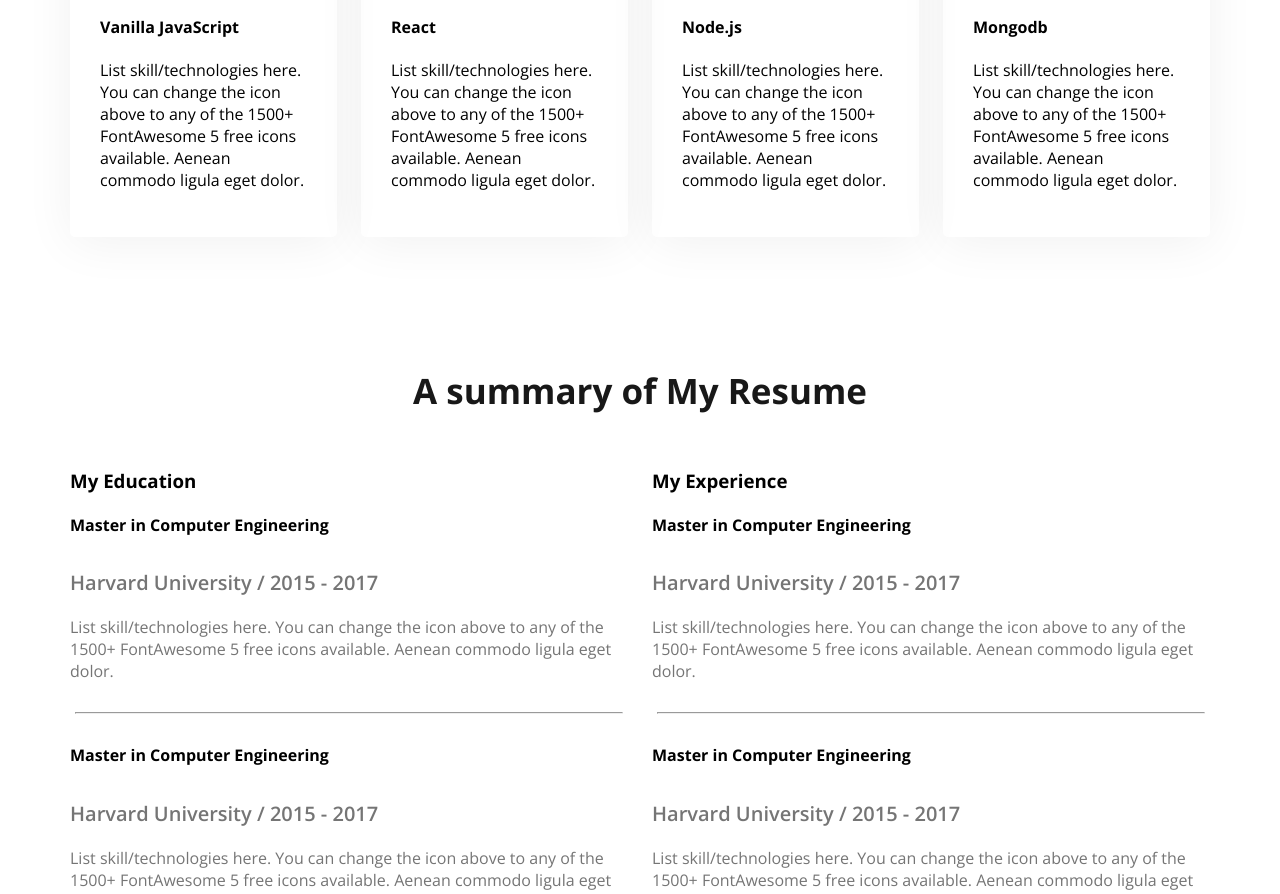
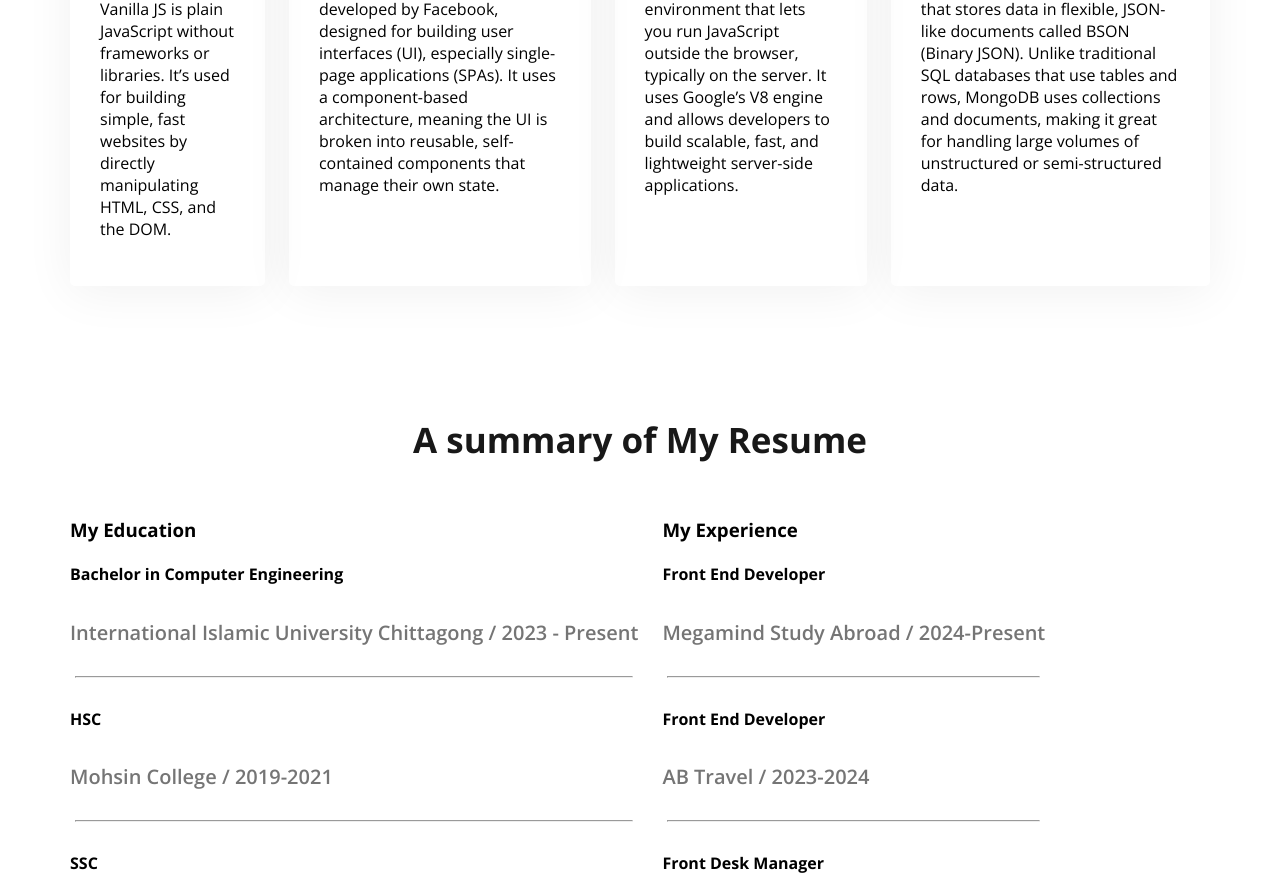
Before and after one commit to AffnanSawad/Simple-Portfolio-Tools-A1, a plain HTML site: page index.html in a window 1280 px wide. Shown: the part 1906-2800 px from the top of the page. Drawn offline with nearby package versions, Linux system fonts and the light colour scheme.

Commit message:
A-1 TOOLS Completed

```diff
--- a/index.html
+++ b/index.html
@@ -16,7 +16,7 @@
 <body class="open-sans-normal">
     <header class="header secondary-bg">
         <nav>
-            <h3 class="nav-title">Ma<span class="text-primary">r</span>y</h3>
+            <h3 class="nav-title">Aff<span class="text-primary">na</span>n</h3>
             <ul>
                 <li><a class="dark-2" href="">Portfolio</a></li>
                 <li><a class="dark-2" href="">Blog</a></li>
@@ -27,15 +27,14 @@
             <!-- Portfolio -->
             <div class="banner-content">
                 <h4 class="banner-greetings dark-2">Hi, I am</h4>
-                <h1 class="banner-title">Mary Hardy</h1>
+                <h1 class="banner-title">Affnan Sawad</h1>
                 <p class="banner-description">
-                    Shot what able cold new see hold.Friendly as an betrayed formerly he. Morning because as to society
-                    behaved moments.
+                     I’m a MERN Stack Developer who thrives on building responsive, user-centric web applications that solve real-world problems.
                 </p>
                 <button class="btn-primary"><i class="fa-solid fa-download"></i> Download CV</button>
                 <button class="btn-primary"><i class="fa-solid fa-phone"></i> Contact</button>
             </div>
-            <img class="banner-profile-pic" src="images/hardy.png" alt="">
+            <img class="banner-profile-pic" src="https://i.ibb.co.com/60NJrkWr/155246631.jpg "  >
         </div>
     </header>
     <main>
@@ -51,15 +50,15 @@
                 <!-- .about-item*4>p.item-title+p.item-description -->
                 <div class="about-item">
                     <p class="item-title">Name</p>
-                    <p class="item-description">Mary Hardy</p>
+                    <p class="item-description">Affnan Sawad</p>
                 </div>
                 <div class="about-item">
                     <p class="item-title">Email</p>
-                    <p class="item-description">abc@def.com</p>
+                    <p class="item-description">affnansawad@gmail.com</p>
                 </div>
                 <div class="about-item">
                     <p class="item-title">Date of Birth</p>
-                    <p class="item-description">Dec 16, 1971</p>
+                    <p class="item-description">Aug 19 , 2004</p>
                 </div>
                 <div class="about-item">
                     <p class="item-title">From</p>
@@ -70,7 +69,7 @@
         <!-- what is do section start -->
         <section class="skills">
             <h3 class="section-title text-center">What I do</h3>
-            <p class="section-description text-center">I have more than 10 years experience building software for clients all over
+            <p class="section-description text-center">I have more than 1 years experience building software for clients all over
                 the world. Below is a quick overview of my main technical skill sets and technologies i use. Want to
                 find out more about my experience? Check out my online resume and project portfolio.</p>
 
@@ -79,22 +78,22 @@
                 <div class="skill">
                     <img src="images/icons/js.png" alt="">
                     <h4 class="skill-title">Vanilla JavaScript</h4>
-                    <p class="skill-description">List skill/technologies here. You can change the icon above to any of the 1500+ FontAwesome 5 free icons available. Aenean commodo ligula eget dolor.</p>
+                    <p class="skill-description">Vanilla JS is plain JavaScript without frameworks or libraries. It’s used for building simple, fast websites by directly manipulating HTML, CSS, and the DOM.</p>
                 </div>
                 <div class="skill">
                     <img src="images/icons/react.png" alt="">
                     <h4 class="skill-title">React</h4>
-                    <p class="skill-description">List skill/technologies here. You can change the icon above to any of the 1500+ FontAwesome 5 free icons available. Aenean commodo ligula eget dolor.</p>
+                    <p class="skill-description">React is a JavaScript library developed by Facebook, designed for building user interfaces (UI), especially single-page applications (SPAs). It uses a component-based architecture, meaning the UI is broken into reusable, self-contained components that manage their own state.</p>
                 </div>
                 <div class="skill">
                     <img src="images/icons/nodejs.png" alt="">
                     <h4 class="skill-title">Node.js</h4>
-                    <p class="skill-description">List skill/technologies here. You can change the icon above to any of the 1500+ FontAwesome 5 free icons available. Aenean commodo ligula eget dolor.</p>
+                    <p class="skill-description">Node.js is a runtime environment that lets you run JavaScript outside the browser, typically on the server. It uses Google’s V8 engine and allows developers to build scalable, fast, and lightweight server-side applications.</p>
                 </div>
                 <div class="skill">
                     <img src="images/icons/mongo.png" alt="">
                     <h4 class="skill-title">Mongodb</h4>
-                    <p class="skill-description">List skill/technologies here. You can change the icon above to any of the 1500+ FontAwesome 5 free icons available. Aenean commodo ligula eget dolor.</p>
+                    <p class="skill-description">MongoDB is a NoSQL database that stores data in flexible, JSON-like documents called BSON (Binary JSON). Unlike traditional SQL databases that use tables and rows, MongoDB uses collections and documents, making it great for handling large volumes of unstructured or semi-structured data. </p>
                 </div>
             </div>
         </section>
@@ -105,47 +104,41 @@
                 <div class="resume-column">
                     <h3 class="resume-column-title">My Education</h3>
                     <div class="experience">
-                        <h4 class="experience-title">Master in Computer Engineering</h4>
-                        <h5 class="experience-sub-title">Harvard University / 2015 - 2017</h5>
-                        <div class="experience-description">List skill/technologies here. You can change the icon above
-                            to any of the 1500+ FontAwesome 5 free icons available. Aenean commodo ligula eget dolor.</div>
+                        <h4 class="experience-title">Bachelor in Computer Engineering</h4>
+                        <h5 class="experience-sub-title">International Islamic University Chittagong / 2023 - Present</h5>
+
                     </div>
                     <hr>
                     <div class="experience">
-                        <h4 class="experience-title">Master in Computer Engineering</h4>
-                        <h5 class="experience-sub-title">Harvard University / 2015 - 2017</h5>
-                        <div class="experience-description">List skill/technologies here. You can change the icon above
-                            to any of the 1500+ FontAwesome 5 free icons available. Aenean commodo ligula eget dolor.</div>
+                        <h4 class="experience-title"> HSC</h4>
+                        <h5 class="experience-sub-title">Mohsin College / 2019-2021</h5>
+
                     </div>
                     <hr>
                     <div class="experience">
-                        <h4 class="experience-title">Master in Computer Engineering</h4>
-                        <h5 class="experience-sub-title">Harvard University / 2015 - 2017</h5>
-                        <div class="experience-description">List skill/technologies here. You can change the icon above
-                            to any of the 1500+ FontAwesome 5 free icons available. Aenean commodo ligula eget dolor.</div>
+                        <h4 class="experience-title">SSC</h4>
+                        <h5 class="experience-sub-title">Govt. Muslim High School / 2019 </h5>
+
                     </div>
                 </div>
                 <div class="resume-column">
                     <h3 class="resume-column-title">My Experience</h3>
                     <div class="experience">
-                        <h4 class="experience-title">Master in Computer Engineering</h4>
-                        <h5 class="experience-sub-title">Harvard University / 2015 - 2017</h5>
-                        <div class="experience-description">List skill/technologies here. You can change the icon above
-                            to any of the 1500+ FontAwesome 5 free icons available. Aenean commodo ligula eget dolor.</div>
+                        <h4 class="experience-title">Front End Developer</h4>
+                        <h5 class="experience-sub-title">Megamind Study Abroad / 2024-Present</h5>
+
                     </div>
                     <hr>
                     <div class="experience">
-                        <h4 class="experience-title">Master in Computer Engineering</h4>
-                        <h5 class="experience-sub-title">Harvard University / 2015 - 2017</h5>
-                        <div class="experience-description">List skill/technologies here. You can change the icon above
-                            to any of the 1500+ FontAwesome 5 free icons available. Aenean commodo ligula eget dolor.</div>
+                        <h4 class="experience-title">Front End Developer</h4>
+                        <h5 class="experience-sub-title">AB Travel / 2023-2024 </h5>
+
                     </div>
                     <hr>
                     <div class="experience">
-                        <h4 class="experience-title">Master in Computer Engineering</h4>
-                        <h5 class="experience-sub-title">Harvard University / 2015 - 2017</h5>
-                        <div class="experience-description">List skill/technologies here. You can change the icon above
-                            to any of the 1500+ FontAwesome 5 free icons available. Aenean commodo ligula eget dolor.</div>
+                        <h4 class="experience-title">Front Desk Manager</h4>
+                        <h5 class="experience-sub-title">AB Travel / 2022-2023</h5>
+
                     </div>
                 </div>
 
--- a/styles/portfolio.css
+++ b/styles/portfolio.css
@@ -20,14 +20,21 @@
 }
 
 .btn-primary{
-    background-color: #FD6E0A;
+    background-color: red;
+
     font-weight: bold;
     font-size: 20px;
     color: white;
     border: none;
     padding: 18px 35px;
     border-radius: 5px;
+
 }
+
+
+.btn-primary:hover {
+    background-color: blue; /* Changes color on hover */
+  }
 
 .section-title{
     font-size: 35px;
@@ -98,6 +105,8 @@ nav li a {
 }
 .banner-profile-pic{
     width: 580px;
+    border-radius: 800px;
+    margin-bottom: 20px;
 }
 
 /* main styles */
```
